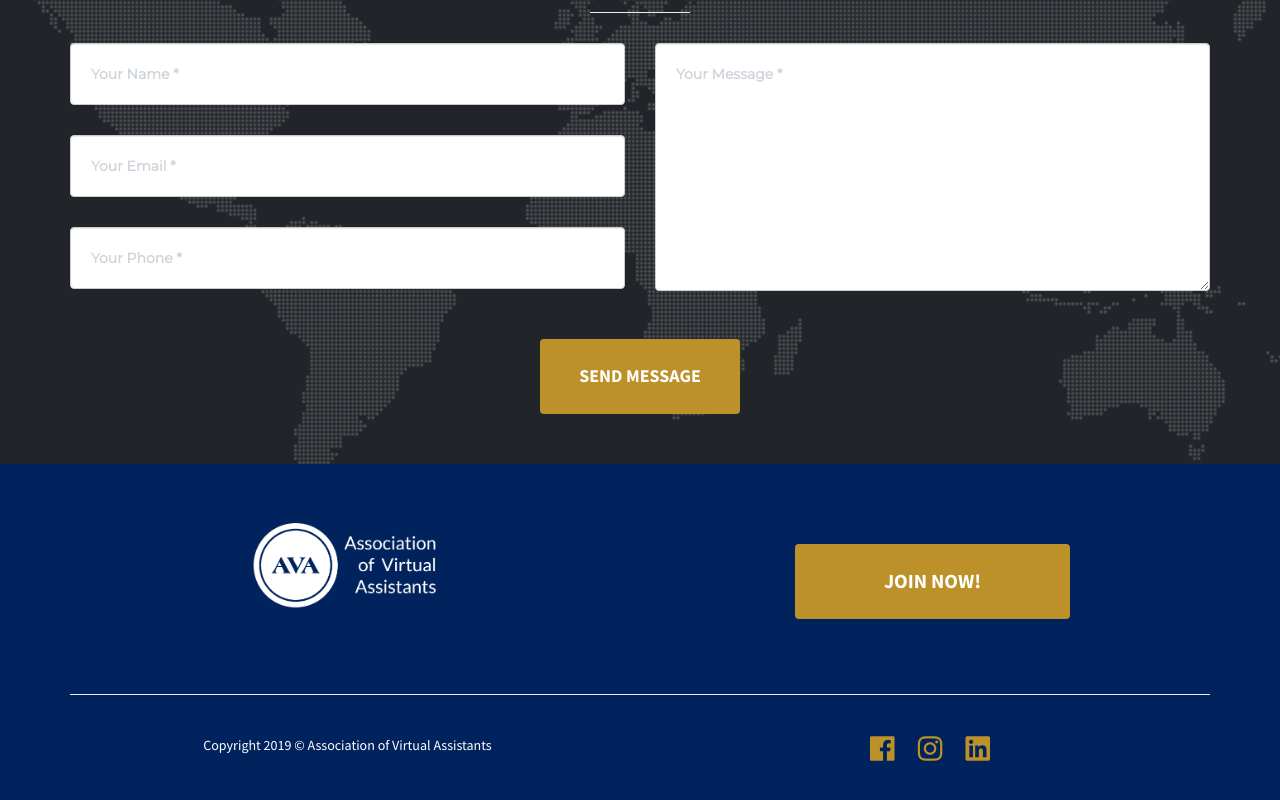
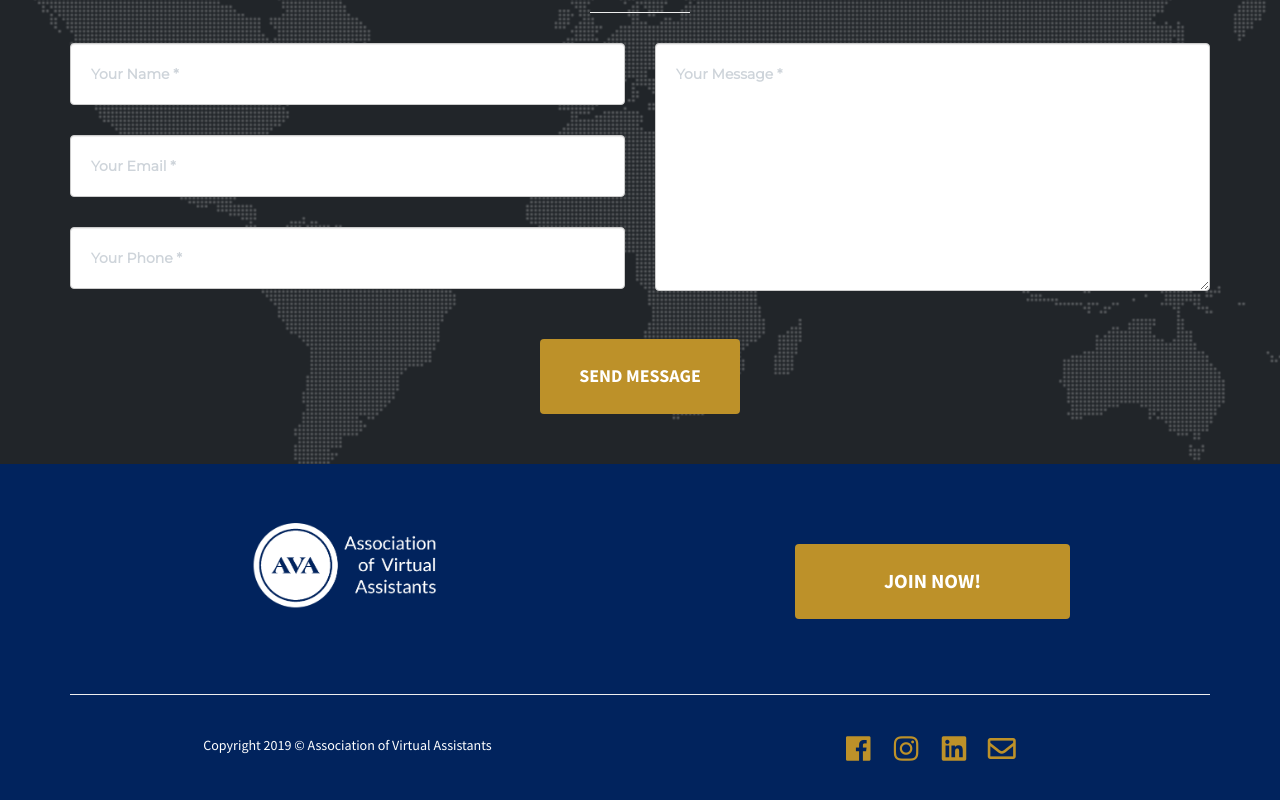
Before and after one commit to associationofvas/associationofvas.github.io, a plain HTML site: page index.html in a window 1280 px wide. Shown: the part 4425-5225 px from the top of the page. Drawn offline with nearby package versions, Linux system fonts and the light colour scheme.

Commit message:
Update index.html

```diff
--- a/index.html
+++ b/index.html
@@ -320,6 +320,7 @@
                     <div class="col-md-6 col-sm-12" style="margin-bottom:35px">
                       <p class="text-muted">Copyright 2019 &#169;	Association of Virtual Assistants</p>
                     </div>
+
                     <div class="col-md-6 col-sm-12">
                       <ul class="list-inline">
                           <li>
@@ -330,6 +331,9 @@
                           </li>
                           <li>
                               <a target="_blank" href="https://www.linkedin.com/company/associationofvirtualassistants/"><i id="socialmedia" class="fab fa-linkedin fa-fw fa-2x"></i></a>
+                          </li>
+                          <li>
+                              <a target="_blank" href="mailto:ask@associationofvas.com"><i id="socialmedia" class="far fa-envelope fa-fw fa-2x"></i></a>
                           </li>
                       </ul>
                     </div>
```
